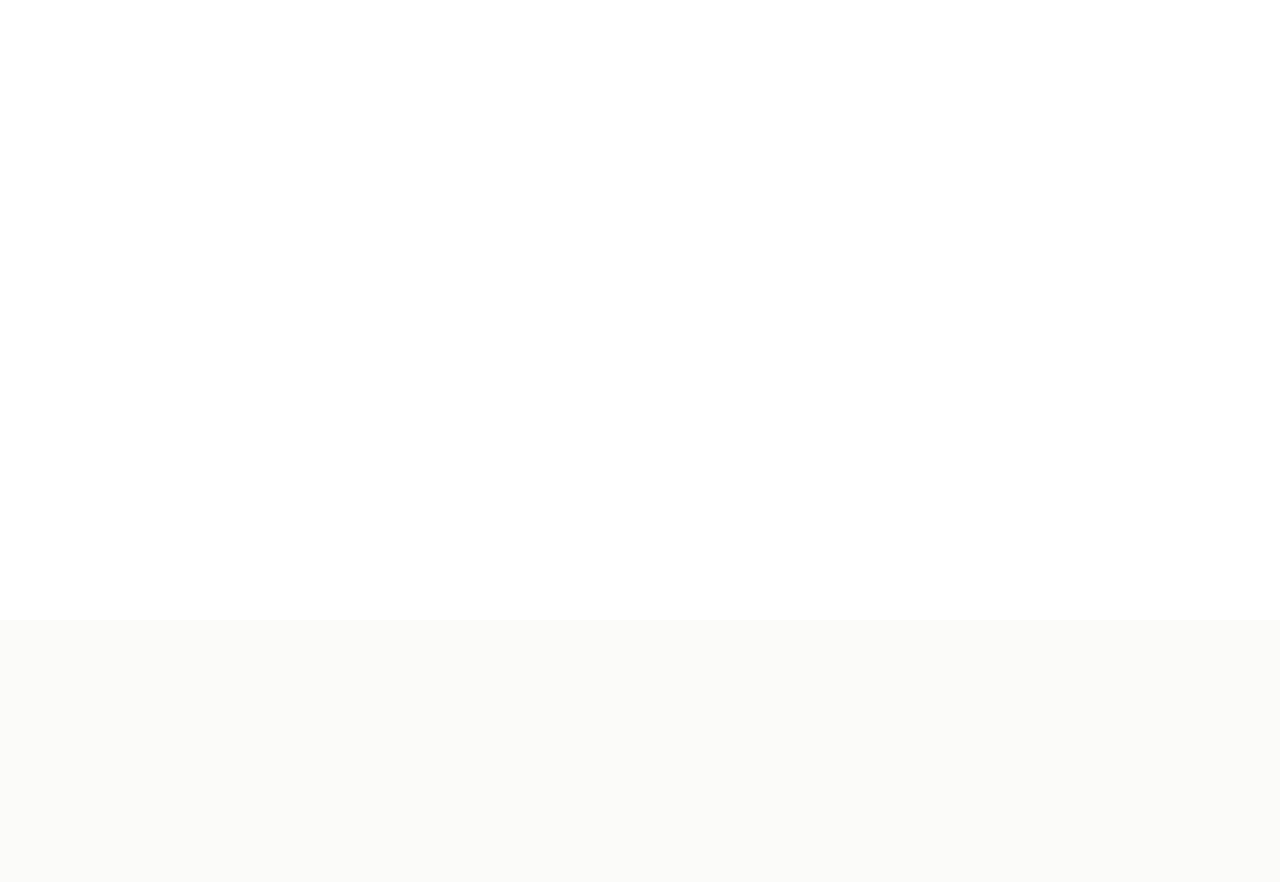
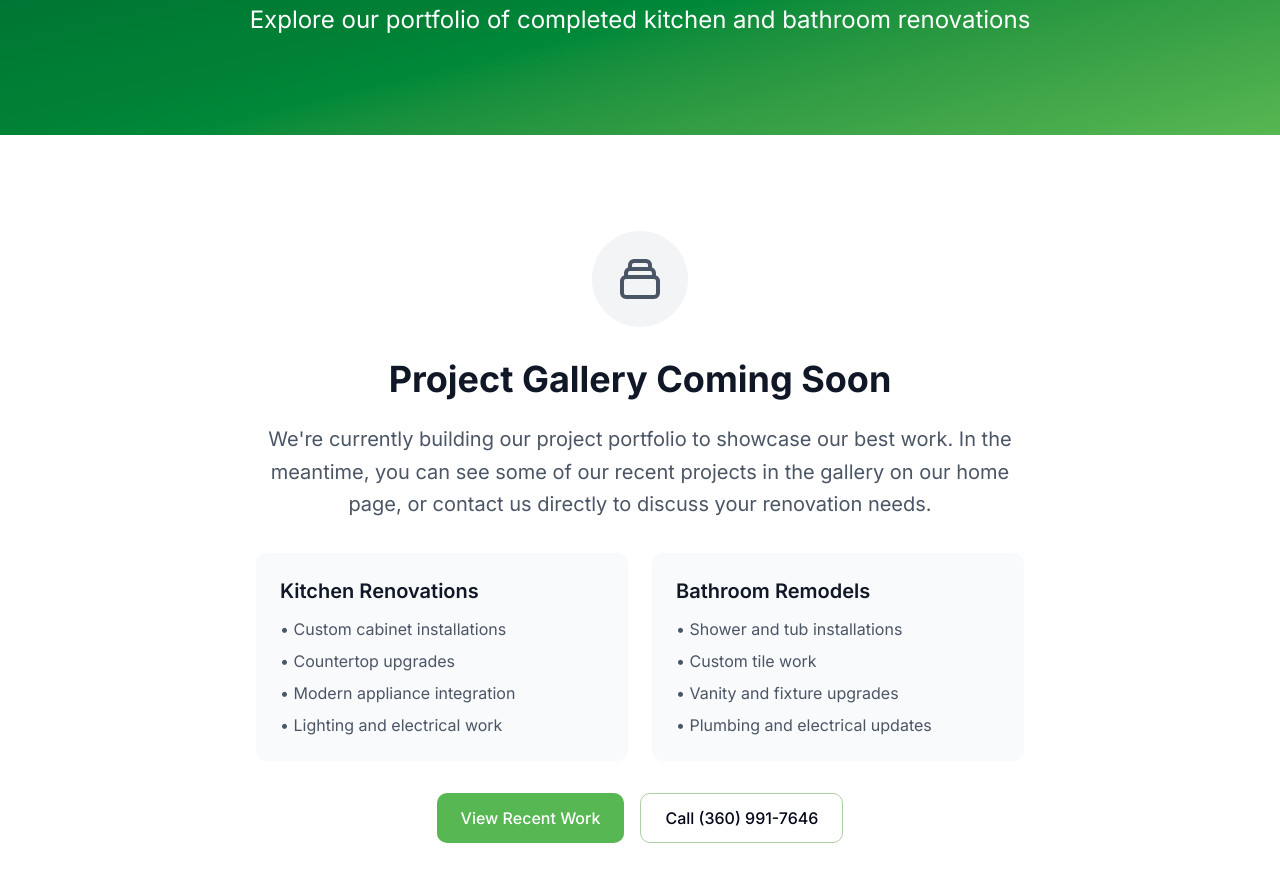
Before and after one commit to Stephen10121/MKBReno, a SvelteKit app: page /projects in a window 1280 px wide. Before the commit this address had no page. Shown: the part 180-1062 px from the top of the page. Before the commit the page ends 800 px from the top, so only its background shows below. Built offline with nearby package versions, Linux system fonts and the light colour scheme.

Commit message:
Added the projects page

```diff
--- /dev/null
+++ b/src/routes/projects/+page.svelte
@@ -0,0 +1,84 @@
+<script lang="ts">
+    import { goto } from "$app/navigation";
+
+    function handleViewRecentWork() {
+        goto('/');
+        // Small delay to ensure the page has loaded before scrolling
+        setTimeout(() => {
+            const recentWorkSection = document.querySelector('[data-section="recent-work"]');
+            if (recentWorkSection) {
+                recentWorkSection.scrollIntoView({
+                    behavior: 'smooth',
+                    block: 'start'
+                });
+            }
+        }, 100);
+    }
+</script>
+
+<div>
+    <section class="relative bg-linear-to-br from-green-800 via-green-700 to-primary text-white py-16 md:py-24">
+        <div class="max-w-7xl mx-auto px-4 sm:px-6 lg:px-8">
+            <div class="max-w-4xl mx-auto text-center">
+                <h1 class="text-5xl md:text-6xl font-bold mb-6">
+                    Our Projects
+                </h1>
+                <p class="text-xl md:text-2xl leading-relaxed">
+                    Explore our portfolio of completed kitchen and bathroom renovations
+                </p>
+            </div>
+        </div>
+    </section>
+
+    <section class="py-16 md:py-24 bg-white">
+        <div class="max-w-7xl mx-auto px-4 sm:px-6 lg:px-8 text-center">
+            <div class="max-w-3xl mx-auto">
+                <div class="bg-gray-100 w-24 h-24 rounded-full flex items-center justify-center mx-auto mb-8">
+                    <svg class="w-12 h-12 text-gray-600" fill="none" stroke="currentColor" viewBox="0 0 24 24">
+                        <path stroke-linecap="round" stroke-linejoin="round" stroke-width={2} d="M19 11H5m14 0a2 2 0 012 2v6a2 2 0 01-2 2H5a2 2 0 01-2-2v-6a2 2 0 012-2m14 0V9a2 2 0 00-2-2M5 11V9a2 2 0 012-2m0 0V5a2 2 0 012-2h6a2 2 0 012 2v2M7 7h10" />
+                    </svg>
+                </div>
+
+                <h2 class="text-4xl font-bold text-gray-900 mb-6">
+                    Project Gallery Coming Soon
+                </h2>
+
+                <p class="text-xl text-gray-600 mb-8 leading-relaxed">
+                    We're currently building our project portfolio to showcase our best work.
+                    In the meantime, you can see some of our recent projects in the gallery
+                    on our home page, or contact us directly to discuss your renovation needs.
+                </p>
+
+                <div class="grid md:grid-cols-2 gap-6 text-left mb-8">
+                    <div class="bg-gray-50 p-6 rounded-lg">
+                        <h3 class="text-xl font-semibold text-gray-900 mb-3">Kitchen Renovations</h3>
+                        <ul class="space-y-2 text-gray-600">
+                            <li>• Custom cabinet installations</li>
+                            <li>• Countertop upgrades</li>
+                            <li>• Modern appliance integration</li>
+                            <li>• Lighting and electrical work</li>
+                        </ul>
+                    </div>
+
+                    <div class="bg-gray-50 p-6 rounded-lg">
+                        <h3 class="text-xl font-semibold text-gray-900 mb-3">Bathroom Remodels</h3>
+                        <ul class="space-y-2 text-gray-600">
+                            <li>• Shower and tub installations</li>
+                            <li>• Custom tile work</li>
+                            <li>• Vanity and fixture upgrades</li>
+                            <li>• Plumbing and electrical updates</li>
+                        </ul>
+                    </div>
+                </div>
+                <div class="flex flex-col sm:flex-row gap-4 justify-center">
+                    <button onclick={handleViewRecentWork} class="bg-primary hover:bg-primary-dark text-white font-medium py-3 px-6 rounded-lg transition-colors duration-200 cursor-pointer">
+                        View Recent Work
+                    </button>
+                    <a href="tel:+13609917646" class="bg-white hover:bg-gray-50 text-text font-medium py-3 px-6 rounded-lg border border-secondary transition-colors duration-200 cursor-pointer">
+                        Call (360) 991-7646
+                    </a>
+                </div>
+            </div>
+        </div>
+    </section>
+</div>
```
